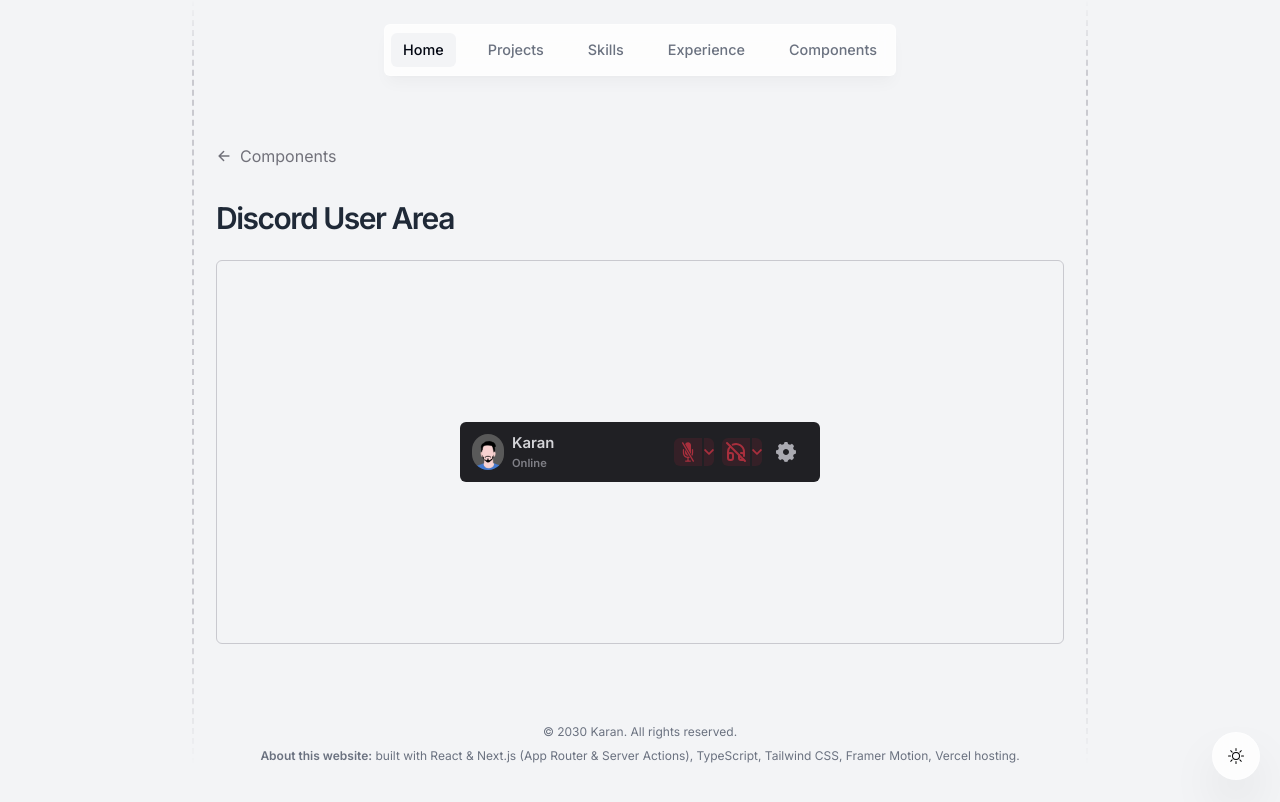
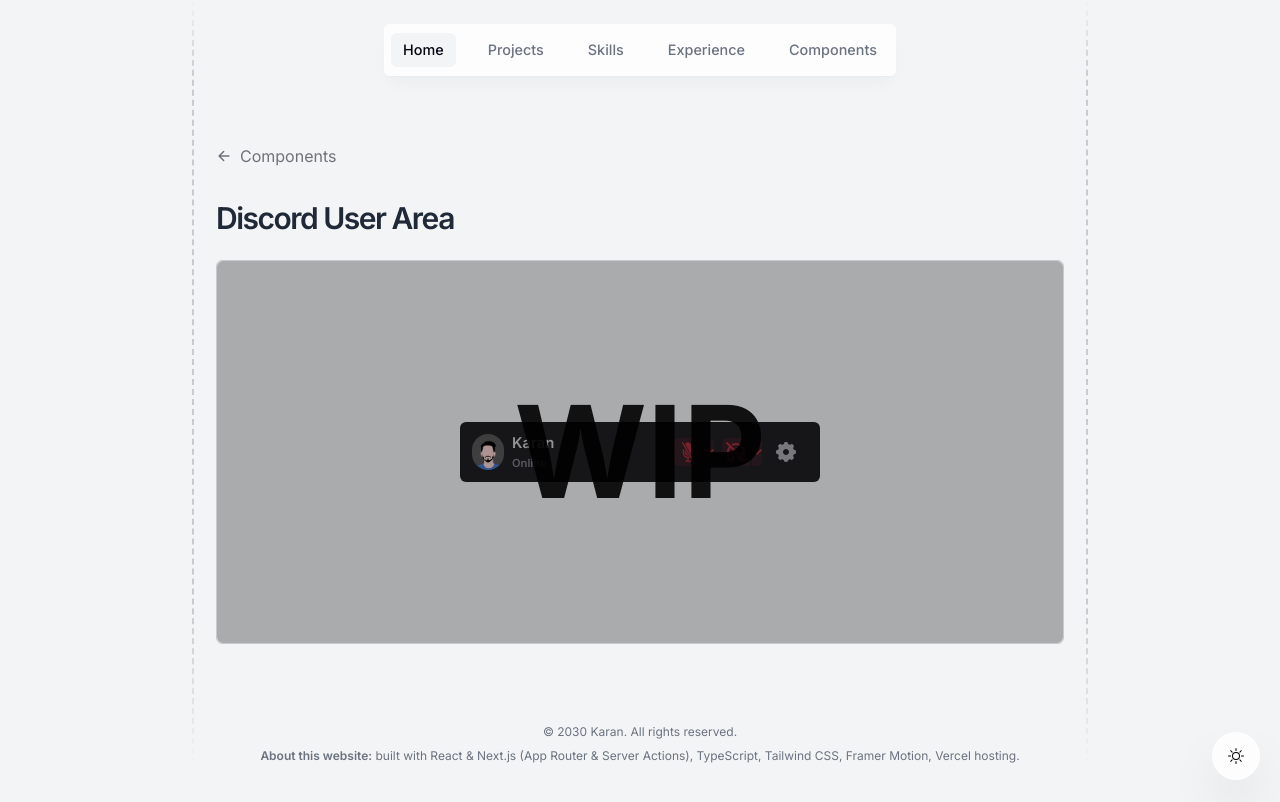
Before and after one commit to karanyadavv/portfolio, a Next.js app: page /components/discord-user-area in a window 1280 px wide. Built offline with nearby package versions, Linux system fonts and the light colour scheme.

Commit message:
added wip for discord-user-area

```diff
--- a/app/components/discord-user-area/page.tsx
+++ b/app/components/discord-user-area/page.tsx
@@ -28,6 +28,9 @@
           Discord User Area
         </h1>
         <div className="relative mb-20 h-96 w-full rounded-md border border-border">
+          <div className="text-shadow-md absolute inset-0 flex items-center justify-center rounded-md bg-black/30 text-9xl font-bold text-black/90 dark:bg-white/30 dark:text-white/90">
+            WIP
+          </div>
           <div className="flex h-full items-center justify-center">
             <div className="flex h-[60px] w-[360px] items-center gap-2 rounded-md bg-[#202024] px-2 py-4">
               <div className="flex cursor-pointer items-center gap-2 py-[2px] pl-[4px] pr-28 hover:rounded-md hover:bg-[#333338]">
```
